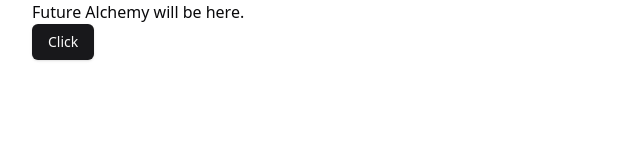
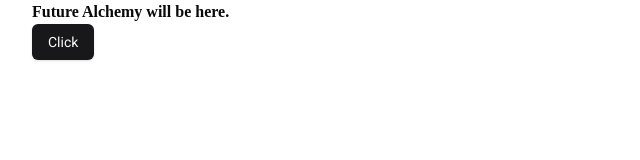
Before and after one commit to alchdev/alch, a Vue app: page / in a window 1280 px wide. Shown: the top 160 px of the page, without its empty margins (0-640 px from the left). Built offline with nearby package versions, Linux system fonts and the light colour scheme.

Commit message:
build: install Roboto and Quicksand fonts

```diff
--- a/package.json
+++ b/package.json
@@ -10,6 +10,8 @@
     "tauri": "tauri"
   },
   "dependencies": {
+    "@fontsource-variable/quicksand": "^5.1.0",
+    "@fontsource/roboto": "^5.1.0",
     "@tauri-apps/api": "^2",
     "@tauri-apps/plugin-shell": "^2",
     "class-variance-authority": "^0.7.0",
--- a/src/App.vue
+++ b/src/App.vue
@@ -3,8 +3,8 @@ import { Button } from '@/components/ui/button'
 </script>
 
 <template>
-  <main class="container">
-    <h1>Future Alchemy will be here.</h1>
+  <main class="font-roboto container">
+    <h1 class="font-quicksand font-bold">Future Alchemy will be here.</h1>
     <Button>Click</Button>
   </main>
 </template>
--- a/src/assets/index.css
+++ b/src/assets/index.css
@@ -1,3 +1,7 @@
+@import '@fontsource/roboto/400.css';
+@import '@fontsource/roboto/700.css';
+@import '@fontsource-variable/quicksand';
+
 @tailwind base;
 @tailwind components;
 @tailwind utilities;
--- a/tailwind.config.js
+++ b/tailwind.config.js
@@ -87,6 +87,10 @@ module.exports = {
         "collapsible-down": "collapsible-down 0.2s ease-in-out",
         "collapsible-up": "collapsible-up 0.2s ease-in-out",
       },
+      fontFamily: {
+        roboto: 'roboto, serif',
+        quicksand: '"Quicksand Variable", serif',
+      },
     },
   },
   plugins: [animate],
```
Also changed, not shown: 1 other file (tests, documents, lock files or other folders).
